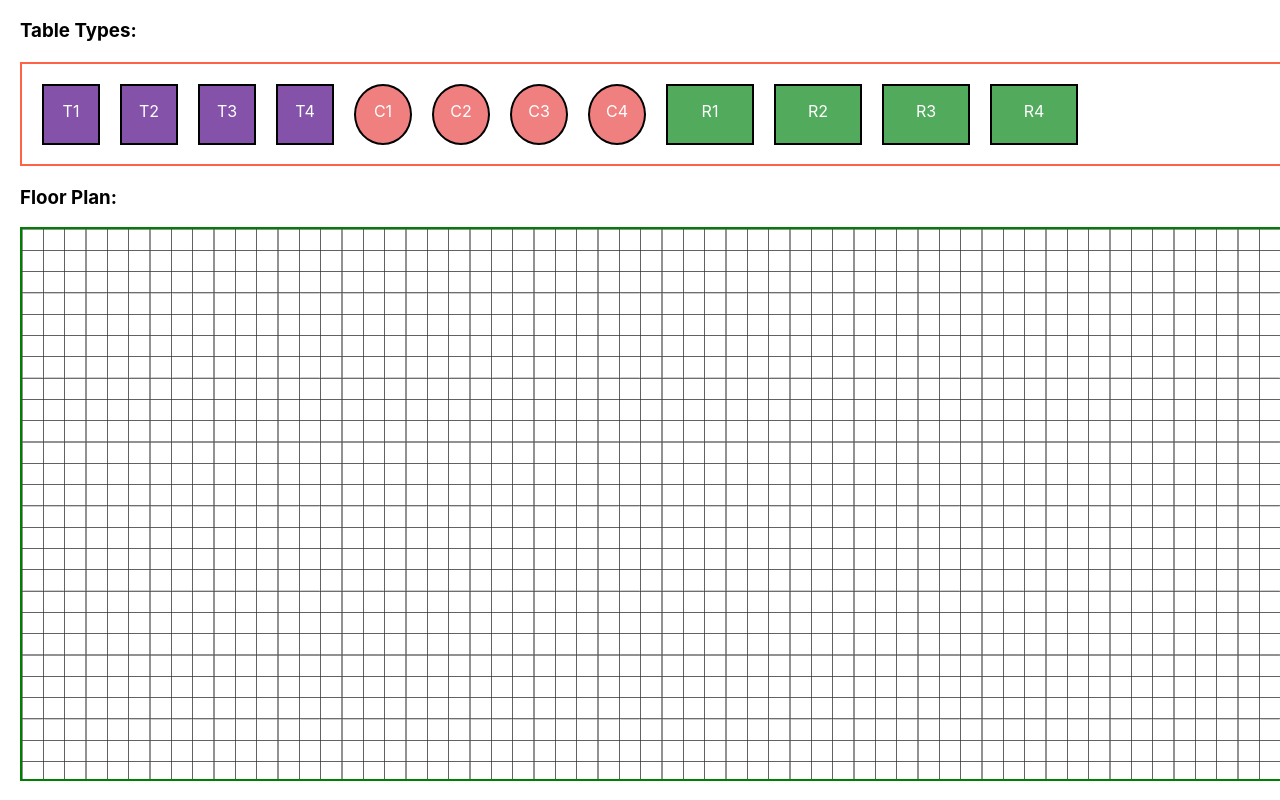
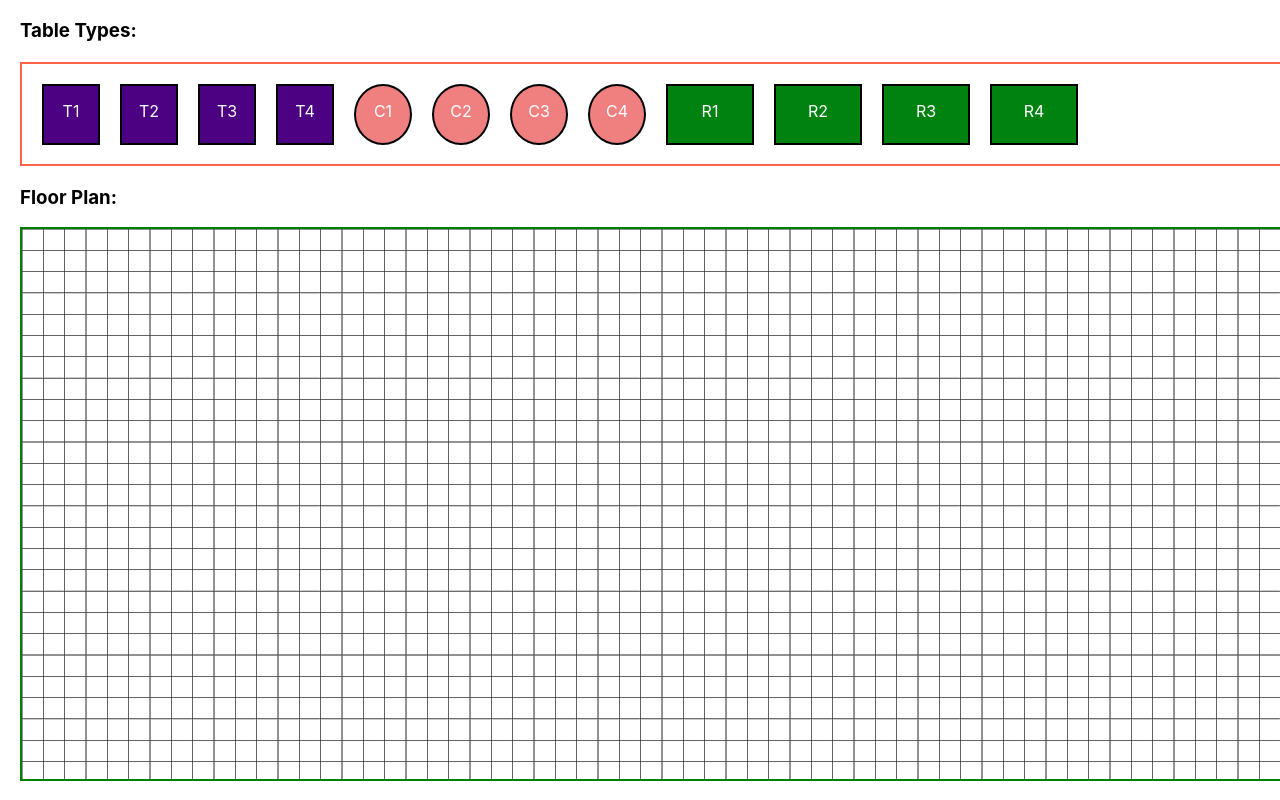
Before and after one commit to vinaykumarArle/position, a React (Create React App) app: page / in a window 1280 px wide. Shown: the top 800 px of the page. Built offline with nearby package versions, Linux system fonts and the light colour scheme.

Commit message:
copying dragged elements

```diff
--- a/src/App.css
+++ b/src/App.css
@@ -28,7 +28,7 @@
   margin: 0 10px;
   background-color: white;
   text-align: center;
-  background-color: rgba(76, 0, 130, 0.678);
+  background-color: rgb(76, 0, 130);
   color: #fff;
   z-index: 10;
 }
@@ -41,7 +41,7 @@
   margin: 0 10px;
   background-color: white;
   text-align: center;
-  background-color: rgba(0, 130, 17, 0.678);
+  background-color: rgb(0, 130, 17);
   color: #fff;
   z-index: 10;
 }
--- a/src/App.js
+++ b/src/App.js
@@ -1,95 +1,31 @@
 import { useState } from 'react';
 import './App.css';
 import Table from './table';
-// import T from './tables.json'
+import T from './tables.json'
+var uItems = [];
+var tables = T.tables;
 function App() {
 
-  const [table, setTable] = useState([
-    {
-      "id": 1,
-      "tableName": "T1",
-      "ClassName": "square-table",
-      "status": "NM"
-    },
-    {
-      "id": 2,
-      "tableName": "T2",
-      "ClassName": "square-table",
-      "status": "NM"
-    },
-    {
-      "id": 3,
-      "tableName": "T3",
-      "ClassName": "square-table",
-      "status": "NM"
-    },
-    {
-      "id": 4,
-      "tableName": "T4",
-      "ClassName": "square-table",
-      "status": "NM"
-    },
-    {
-      "id": 5,
-      "tableName": "C1",
-      "ClassName": "circle-table",
-      "status": "NM"
-    },
-    {
-      "id": 6,
-      "tableName": "C2",
-      "ClassName": "circle-table",
-      "status": "NM"
-    },
-    {
-      "id": 7,
-      "tableName": "C3",
-      "ClassName": "circle-table",
-      "status": "NM"
-    },
-    {
-      "id": 9,
-      "tableName": "C4",
-      "ClassName": "circle-table",
-      "status": "NM"
-    },
-    {
-      "id": 10,
-      "tableName": "R1",
-      "ClassName": "rectangle-table",
-      "status": "NM"
-    },
-    {
-      "id": 11,
-      "tableName": "R2",
-      "ClassName": "rectangle-table",
-      "status": "NM"
-    },
-    {
-      "id": 12,
-      "tableName": "R3",
-      "ClassName": "rectangle-table",
-      "status": "NM"
-    },
-    {
-      "id": 13,
-      "tableName": "R4",
-      "ClassName": "rectangle-table",
-      "status": "NM"
-    }
-  ]);
+  const [table, setTable] = useState(tables);
 
   const allowDrop = (e) => {
     e.preventDefault();
     // console.log(table)
   }
 
+
   const UpdateTable = (id) => {
-    const rItem = table.find(item => item.id === id);
+    let rItem = table.find(item => item.id === id);
     rItem.status = "dropped";
     setTable(table.filter(item => item.id !== id).concat(rItem));
-    console.log({ table })
+    uItems.push(rItem);
+    console.log({ table, uItems })
+
+    // console.log(table[id-1].status)
+
   }
+
+
   return (
 
     <div className="App">
--- a/src/table.js
+++ b/src/table.js
@@ -4,16 +4,25 @@ const Table = (props) => {
 
     const getPosition = (e) => {
         e.preventDefault();
-        const left = e.pageX;
-        const top = e.pageY;
+        let left = e.pageX;
+        let top = e.pageY;
+
+        // console.log("state Before Update: ", props.state)
+        // console.log("Before Update: ", props.state.status)
+
         props.UpdateTable(props.id);
+
+
+        // console.log("state After Update: ", props.state)
+        // console.log("After Update: " + props.state.status)
+
 
         setInterval(() => {
             if (props.state.status === "dropped") {
-                var table = document.getElementById(`${props.id}`);
+                let table = document.getElementById(`${props.id}`);
                 table.style.cssText = `position:absolute !important;top:${top - 244}px;left:${left - 44}px`;
             }
-        }, 10);
+        }, 5);
 
         console.log("left:" + (left - 20), "top:" + (top - 20));
         console.log(props.id)
--- a/src/tables.json
+++ b/src/tables.json
@@ -3,62 +3,74 @@
         {
             "id": 1,
             "tableName": "T1",
-            "ClassName": "square-table"
+            "ClassName": "square-table",
+            "status": "NM"
           },
           {
             "id": 2,
             "tableName": "T2",
-            "ClassName": "square-table"
+            "ClassName": "square-table",
+            "status": "NM"
           },
           {
             "id": 3,
             "tableName": "T3",
-            "ClassName": "square-table"
+            "ClassName": "square-table",
+            "status": "NM"
           },
           {
             "id": 4,
             "tableName": "T4",
-            "ClassName": "square-table"
+            "ClassName": "square-table",
+            "status": "NM"
           },
           {
             "id": 5,
             "tableName": "C1",
-            "ClassName": "circle-table"
+            "ClassName": "circle-table",
+            "status": "NM"
           },
           {
             "id": 6,
             "tableName": "C2",
-            "ClassName": "circle-table"
+            "ClassName": "circle-table",
+            "status": "NM"
           },
           {
             "id": 7,
             "tableName": "C3",
-            "ClassName": "circle-table"
+            "ClassName": "circle-table",
+            "status": "NM"
+          },
+          {
+            "id": 8,
+            "tableName": "C4",
+            "ClassName": "circle-table",
+            "status": "NM"
           },
           {
             "id": 9,
-            "tableName": "C4",
-            "ClassName": "circle-table"
+            "tableName": "R1",
+            "ClassName": "rectangle-table",
+            "status": "NM"
           },
           {
             "id": 10,
-            "tableName": "R1",
-            "ClassName": "rectangle-table"
+            "tableName": "R2",
+            "ClassName": "rectangle-table",
+            "status": "NM"
           },
           {
             "id": 11,
-            "tableName": "R2",
-            "ClassName": "rectangle-table"
+            "tableName": "R3",
+            "ClassName": "rectangle-table",
+            "status": "NM"
           },
           {
             "id": 12,
-            "tableName": "R3",
-            "ClassName": "rectangle-table"
-        },
-        {
-            "id": 13,
             "tableName": "R4",
-            "ClassName": "rectangle-table"
+            "ClassName": "rectangle-table",
+            "status": "NM"
           }
 
     ]
```
Also changed, not shown: 2 other files (tests, documents, lock files or other folders). Lines whose indentation alone changed are shown as unchanged.
